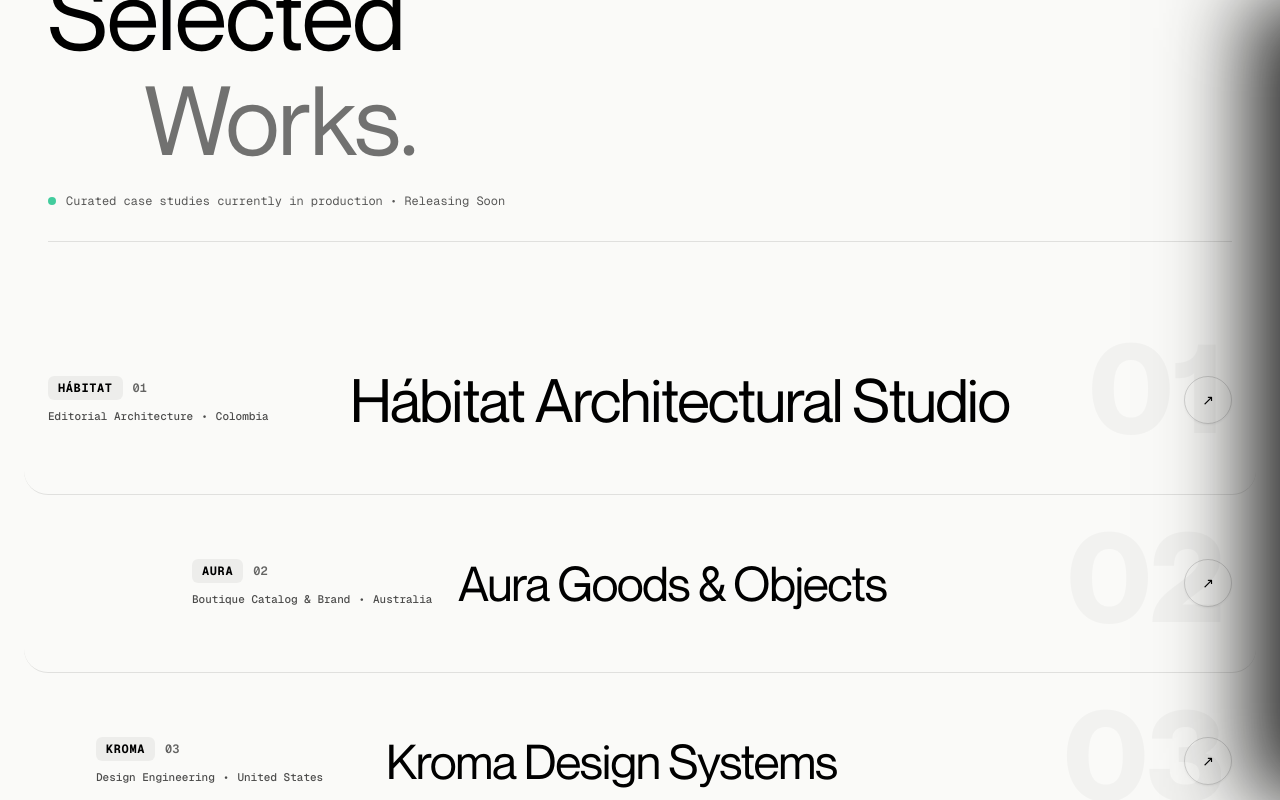
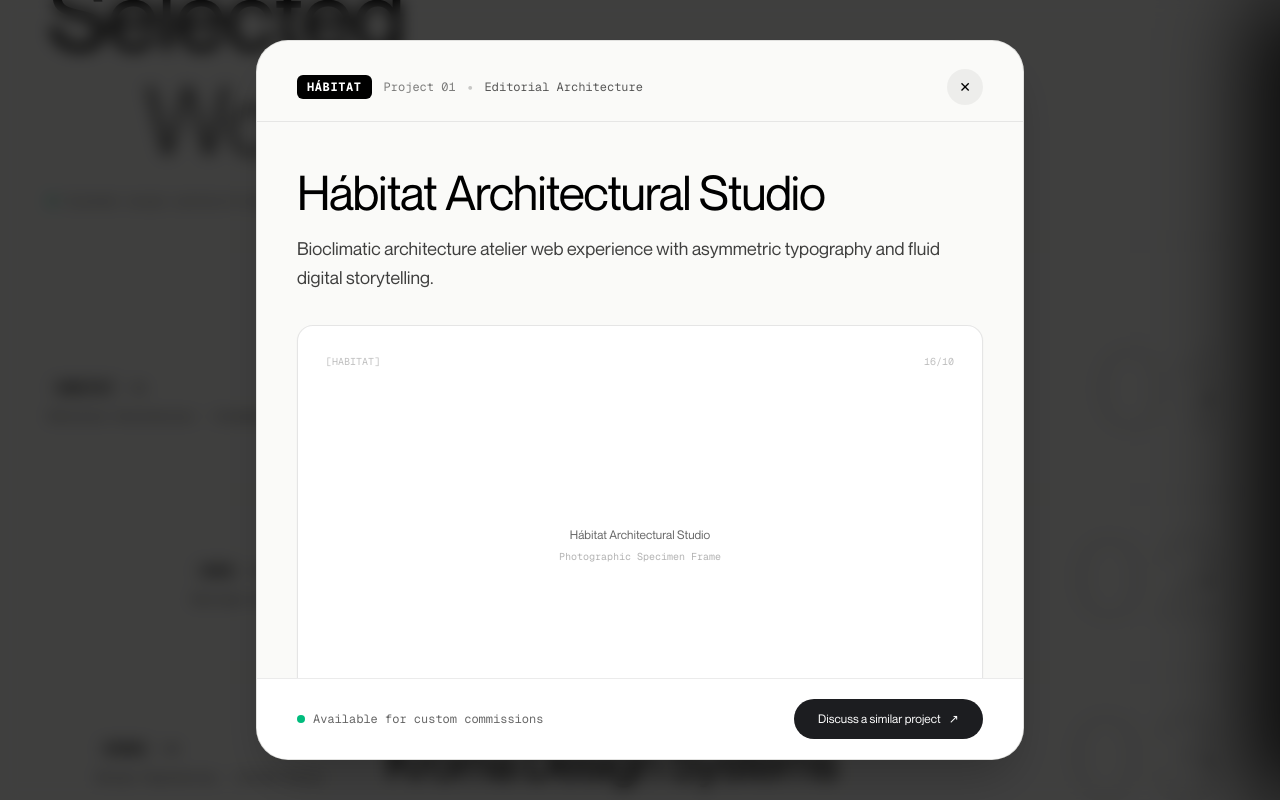
Before and after one commit to Juanpa571/portfolio, a React (Vite) app: page / in a window 1280 px wide. Both pictures are taken after a click on the element 640 px from the left and 3212 px from the top of the page. Shown: the part 2812-3612 px from the top of the page. Built offline with nearby package versions, Linux system fonts and the light colour scheme.

Commit message:
feat(projects): add interactive ProjectModal case study and remove Soon labels

```diff
--- a/src/components/sections/ProjectList.tsx
+++ b/src/components/sections/ProjectList.tsx
@@ -2,12 +2,13 @@ import React, { useState, useEffect, useRef } from 'react';
 import { siteConfig, type ProjectItem } from '../../config/site';
 import { PlaceholderImage } from '../ui/PlaceholderImage';
 import { Magnetic } from '../ui/Magnetic';
+import { ProjectModal } from '../ui/ProjectModal';
 
 export const ProjectList: React.FC = () => {
   const [activeProject, setActiveProject] = useState<ProjectItem | null>(null);
   const [displayedProject, setDisplayedProject] = useState<ProjectItem | null>(null);
+  const [modalProject, setModalProject] = useState<ProjectItem | null>(null);
   const [isHoveringSection, setIsHoveringSection] = useState(false);
-  const [expandedMobileId, setExpandedMobileId] = useState<string | null>(null);
 
   const mousePos = useRef({ x: -200, y: -200 });
   const currentPos = useRef({ x: -200, y: -200 });
@@ -96,10 +97,6 @@ export const ProjectList: React.FC = () => {
     };
   }, [isHoveringSection, activeProject]);
 
-  const toggleMobile = (id: string) => {
-    setExpandedMobileId(expandedMobileId === id ? null : id);
-  };
-
   // Asymmetric indentation classes per project index for deliberate diagonal tension
   const getAsymmetricIndent = (index: number) => {
     switch (index) {
@@ -141,7 +138,7 @@ export const ProjectList: React.FC = () => {
           </h2>
           <div className="pt-4 flex items-center gap-2.5 text-xs font-mono text-black/65 select-none">
             <span className="w-2 h-2 rounded-full bg-emerald-500 animate-pulse"></span>
-            <span>Curated case studies currently in production • Releasing Soon</span>
+            <span>Curated visual archive & design explorations • Click to explore</span>
           </div>
         </div>
 
@@ -152,7 +149,6 @@ export const ProjectList: React.FC = () => {
         >
           {siteConfig.projects.map((project, idx) => {
             const isCurrentActive = activeProject?.id === project.id;
-            const isMobileOpen = expandedMobileId === project.id;
             const indentClass = getAsymmetricIndent(idx);
 
             return (
@@ -162,7 +158,7 @@ export const ProjectList: React.FC = () => {
                   setIsHoveringSection(true);
                   setActiveProject(project);
                 }}
-                onClick={() => toggleMobile(project.id)}
+                onClick={() => setModalProject(project)}
                 className={`py-12 sm:py-16 transition-all duration-300 group cursor-pointer relative px-4 sm:px-6 -mx-4 sm:-mx-6 rounded-3xl ${
                   isCurrentActive
                     ? 'bg-black/[0.02] opacity-100'
@@ -220,25 +216,6 @@ export const ProjectList: React.FC = () => {
 
                 </div>
 
-                {/* Inline Mobile Fallback Preview (Shown on Tap for Phones/Touch Devices) */}
-                <div className={`md:hidden overflow-hidden transition-all duration-300 ${isMobileOpen ? 'max-h-[420px] mt-6 pt-4 border-t border-black/10' : 'max-h-0'}`}>
-                  <div className="rounded-2xl border border-black/10 bg-white p-4 shadow-sm space-y-3">
-                    <PlaceholderImage
-                      id={project.id}
-                      title={project.title}
-                      recommendedAspect={project.aspectRatio}
-                      dimensions={project.dimensions}
-                    />
-                    <div className="text-xs font-mono text-black/75 flex items-center justify-between pt-2 border-t border-black/5">
-                      <span>{project.tech}</span>
-                      <span className="text-black font-semibold flex items-center gap-1.5">
-                        <span className="w-1.5 h-1.5 rounded-full bg-emerald-500 animate-pulse"></span>
-                        <span>In Development // Soon</span>
-                      </span>
-                    </div>
-                  </div>
-                </div>
-
               </div>
             );
           })}
@@ -282,19 +259,25 @@ export const ProjectList: React.FC = () => {
                 <span className="truncate max-w-[200px]">{displayedProject.tech}</span>
                 <span className="text-black font-semibold flex items-center gap-1.5">
                   <span className="w-1.5 h-1.5 rounded-full bg-emerald-500 animate-pulse"></span>
-                  <span>In Development</span>
+                  <span>Concept Direction</span>
                 </span>
               </div>
             </div>
 
             {/* Floating Snellenberg View Badge */}
             <div className="absolute -bottom-3 -right-3 w-16 h-16 rounded-full bg-[#1C1D20] text-white flex items-center justify-center text-xs font-mono font-medium shadow-2xl border border-white/20 animate-in zoom-in-75 duration-300">
-              <span>Soon...</span>
+              <span>View</span>
             </div>
           </div>
         )}
       </div>
 
+      {/* Interactive Concept Case Study Modal */}
+      <ProjectModal
+        project={modalProject}
+        onClose={() => setModalProject(null)}
+      />
+
     </section>
   );
 };
--- /dev/null
+++ b/src/components/ui/ProjectModal.tsx
@@ -0,0 +1,137 @@
+import React, { useEffect } from 'react';
+import type { ProjectItem } from '../../config/site';
+import { siteConfig } from '../../config/site';
+import { PlaceholderImage } from './PlaceholderImage';
+import { Magnetic } from './Magnetic';
+
+interface ProjectModalProps {
+  project: ProjectItem | null;
+  onClose: () => void;
+}
+
+export const ProjectModal: React.FC<ProjectModalProps> = ({ project, onClose }) => {
+  useEffect(() => {
+    if (!project) return;
+
+    const handleKeyDown = (e: KeyboardEvent) => {
+      if (e.key === 'Escape') {
+        onClose();
+      }
+    };
+
+    document.body.style.overflow = 'hidden';
+    window.addEventListener('keydown', handleKeyDown);
+
+    return () => {
+      document.body.style.overflow = '';
+      window.removeEventListener('keydown', handleKeyDown);
+    };
+  }, [project, onClose]);
+
+  if (!project) return null;
+
+  const whatsappInquiryUrl = `${siteConfig.profile.contact.whatsapp}%20regarding%20a%20project%20like%20${encodeURIComponent(project.title)}`;
+
+  return (
+    <div
+      role="dialog"
+      aria-modal="true"
+      aria-labelledby="modal-project-title"
+      className="fixed inset-0 z-[99999] flex items-center justify-center p-4 sm:p-6 md:p-10 bg-black/75 backdrop-blur-sm animate-in fade-in duration-200"
+      onClick={onClose}
+    >
+      <div
+        className="relative w-full max-w-3xl max-h-[90vh] bg-[#fafaf8] text-black rounded-[2rem] border border-black/10 shadow-2xl flex flex-col overflow-hidden animate-in zoom-in-95 duration-300"
+        onClick={(e) => e.stopPropagation()}
+      >
+        {/* Top Header Bar */}
+        <div className="flex items-center justify-between px-6 sm:px-10 pt-7 pb-4 border-b border-black/[0.08] select-none shrink-0">
+          <div className="flex items-center gap-3">
+            <span className="text-xs font-mono px-2.5 py-1 rounded-md bg-black text-white font-bold tracking-wider">
+              {project.clientTag}
+            </span>
+            <span className="text-xs font-mono text-black/50">
+              Project {project.number}
+            </span>
+            <span className="text-black/20">•</span>
+            <span className="text-xs font-mono text-black/65">
+              {project.category}
+            </span>
+          </div>
+
+          <button
+            type="button"
+            onClick={onClose}
+            aria-label="Close modal"
+            className="w-9 h-9 rounded-full bg-black/5 hover:bg-black hover:text-white flex items-center justify-center text-sm font-mono text-black transition-all cursor-pointer"
+            data-interactive
+          >
+            ✕
+          </button>
+        </div>
+
+        {/* Scrollable Content Body */}
+        <div className="p-6 sm:p-10 overflow-y-auto space-y-8 flex-1">
+          {/* Main Title & Tagline */}
+          <div className="space-y-3">
+            <h3
+              id="modal-project-title"
+              className="text-3xl sm:text-4xl md:text-5xl font-normal font-display tracking-tight text-black leading-tight"
+            >
+              {project.title}
+            </h3>
+            <p className="text-base sm:text-lg text-black/75 font-sans leading-relaxed max-w-2xl">
+              {project.description}
+            </p>
+          </div>
+
+          {/* Visual Specimen Container */}
+          <div className="rounded-2xl border border-black/10 bg-white p-3 sm:p-4 shadow-xs overflow-hidden">
+            <PlaceholderImage
+              id={project.id}
+              title={project.title}
+              recommendedAspect={project.aspectRatio}
+              dimensions={project.dimensions}
+            />
+          </div>
+
+          {/* Metadata & Specs Grid */}
+          <div className="grid grid-cols-1 sm:grid-cols-2 gap-4 sm:gap-6 pt-2 border-t border-black/[0.08] text-xs font-mono">
+            <div className="space-y-1.5">
+              <span className="text-black/40 uppercase tracking-wider text-[10px]">Location & Scope</span>
+              <p className="text-black/85 font-medium">{project.location} • Bespoke Web Architecture</p>
+            </div>
+            <div className="space-y-1.5">
+              <span className="text-black/40 uppercase tracking-wider text-[10px]">Core Stack & Craft</span>
+              <p className="text-black/85 font-medium">{project.tech}</p>
+            </div>
+          </div>
+        </div>
+
+        {/* Bottom Sticky Action Bar */}
+        <div className="px-6 sm:px-10 py-5 bg-white border-t border-black/[0.08] flex flex-col sm:flex-row items-center justify-between gap-4 select-none shrink-0">
+          <div className="flex items-center gap-2 text-xs font-mono text-black/60">
+            <span className="w-2 h-2 rounded-full bg-emerald-500"></span>
+            <span>Available for custom commissions</span>
+          </div>
+
+          <div className="flex items-center gap-3 w-full sm:w-auto">
+            <Magnetic strength={0.3} radius={60}>
+              <a
+                href={whatsappInquiryUrl}
+                target="_blank"
+                rel="noopener noreferrer"
+                className="w-full sm:w-auto px-6 py-3 rounded-full bg-[#1C1D20] text-white text-xs font-sans font-medium hover:bg-black transition-all flex items-center justify-center gap-2"
+                data-interactive
+              >
+                <span>Discuss a similar project</span>
+                <span className="font-mono">↗</span>
+              </a>
+            </Magnetic>
+          </div>
+        </div>
+
+      </div>
+    </div>
+  );
+};
```
